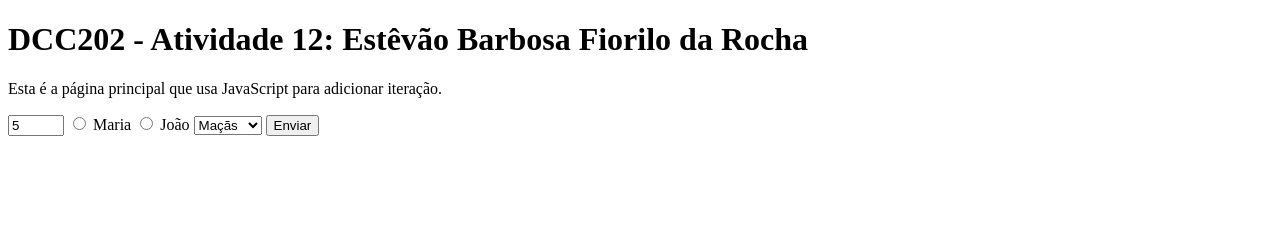
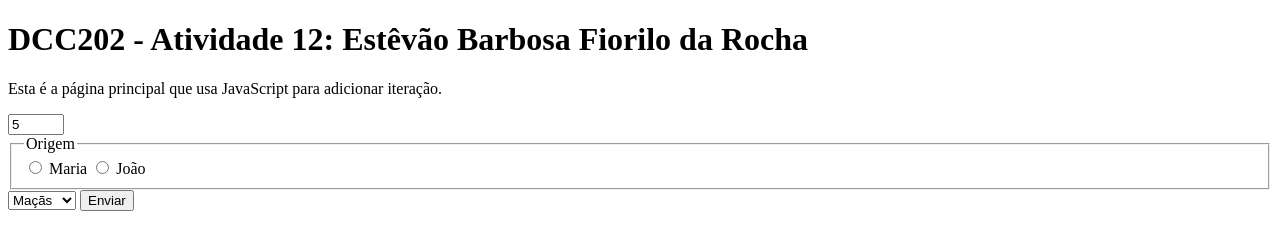
Before and after one commit to ufjf-dcc202/ufjf-dcc202-2023-3-b-atv12-tetenc555, a website: page index.html in a window 1280 px wide. Drawn offline with Linux system fonts and the light colour scheme.

Commit message:
adiciona primeiro fieldset

```diff
--- a/index.html
+++ b/index.html
@@ -13,14 +13,17 @@
         <section>
             <form name="entrada">
                 <input type="number" name="quantidade" value="5" min="0" max="12">
+                <fieldset>
+                    <legend>Origem</legend>
                     <label>
-                    <input type="radio" name="origem" value="maria">
+                        <input type="radio" name="origem" value="Maria">
                         Maria
                     </label>
                     <label>
-                    <input type="radio" name="origem" value="joao">
+                        <input type="radio" name="origem" value="Joao">
                         João
                     </label>
+                </fieldset>
                 <select name="fruta">
                     <option value="Maçãs">Maçãs</option>
                     <option value="Peras">Peras</option>
```
Lines whose indentation alone changed are shown as unchanged.
